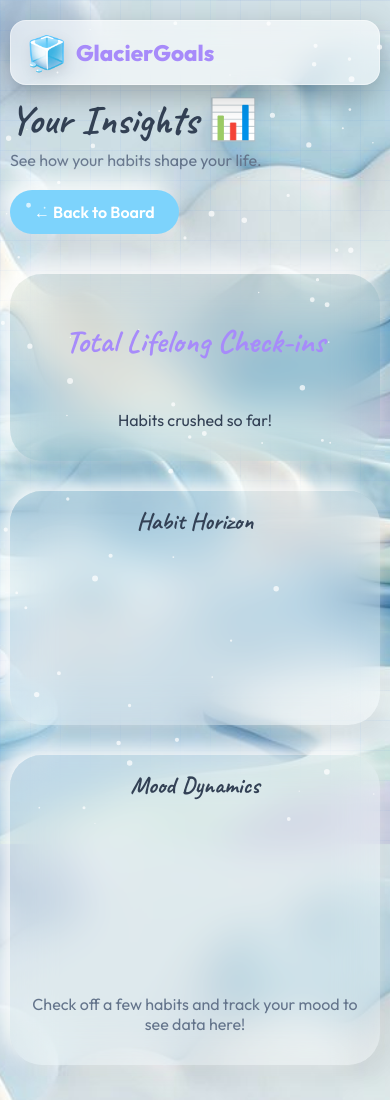
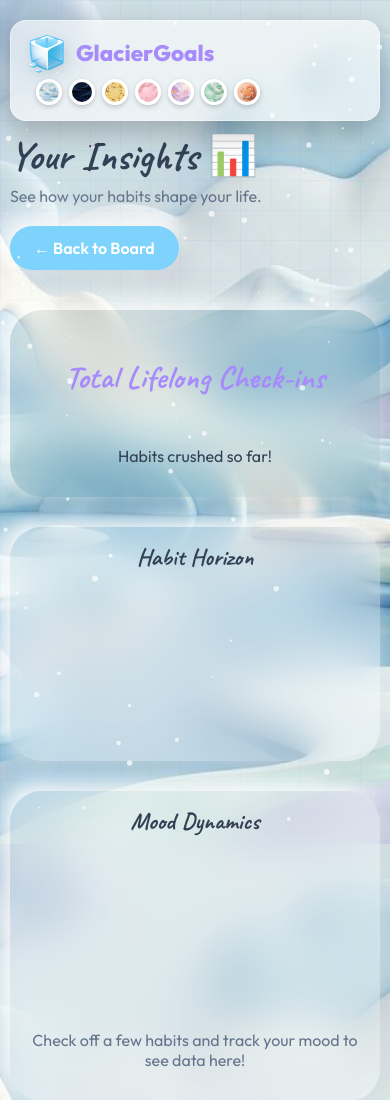
Before and after one commit to keerthana-hk/GlacierGoals, a Python web app: template templates/insights.html in a window 390 px wide. Shown: the top 1100 px of the page. Run offline with Jinja, Linux system fonts and the light colour scheme; the template is opened without the code that fills it, so the values that code supplies are empty; some libraries are stand-ins or nearby versions.

Commit message:
Restore theme picker on mobile as compact strip below logo

```diff
--- a/static/css/style.css
+++ b/static/css/style.css
@@ -319,8 +319,28 @@ body.theme-midnight .hm-day { background: rgba(255,255,255,0.05); }
     .glass-navbar > div { width: auto; flex-direction: row; gap: 10px !important; }
     .logo { font-size: 1.4rem; }
 
-    /* Hide big buttons and themes in top bar to save pure space */
-    .nav-links, .theme-picker { display: none !important; }
+    /* Hide only the big nav link buttons — keep theme picker */
+    .nav-links { display: none !important; }
+
+    /* Theme picker: show as a compact centered strip below the logo row */
+    .glass-navbar {
+        flex-wrap: wrap;
+    }
+    .theme-picker {
+        display: flex !important;
+        flex-wrap: nowrap;
+        justify-content: center;
+        gap: 7px !important;
+        width: 100%;
+        order: 3; /* Push below logo and notification bell */
+        padding: 6px 0 2px 0;
+        background: none !important;
+    }
+    .theme-picker button {
+        width: 26px !important;
+        height: 26px !important;
+        flex-shrink: 0;
+    }
 
     /* The new bottom mobile app navigation bar */
     .mobile-bottom-nav {
--- a/templates/base.html
+++ b/templates/base.html
@@ -14,7 +14,7 @@
     <link rel="icon" type="image/jpeg" href="{{ url_for('static', filename='images/penguin_v2.jpg') }}">
     <title>GlacierGoals</title>
     <!-- Simple icon mapping using emoji or fallback SVGs in css later if needed -->
-    <link rel="stylesheet" href="{{ url_for('static', filename='css/style.css') }}?v=16">
+    <link rel="stylesheet" href="{{ url_for('static', filename='css/style.css') }}?v=17">
     <!-- Premium Icons from Phosphor Icons -->
     <script src="https://unpkg.com/@phosphor-icons/web"></script>
 </head>
```
